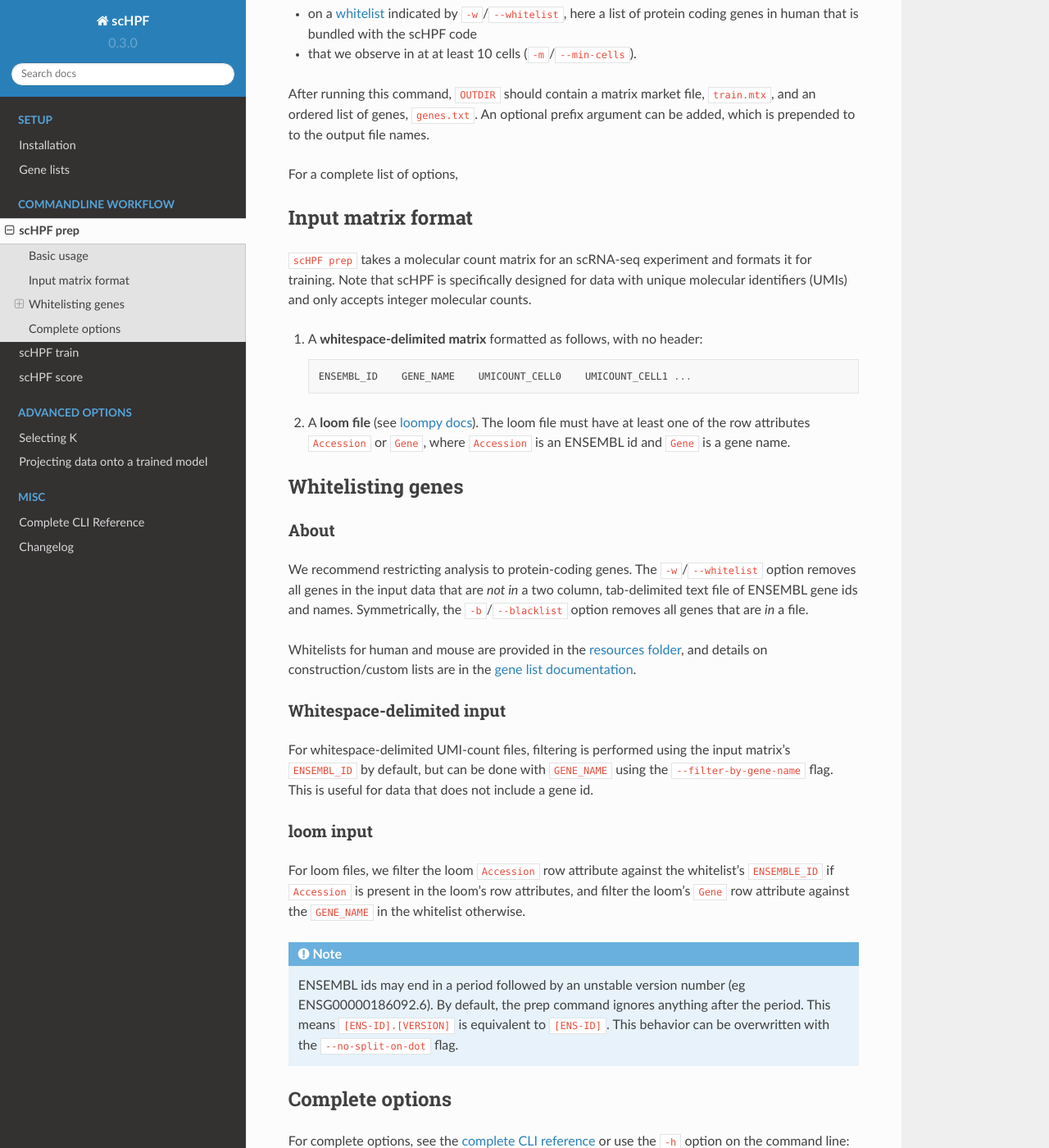
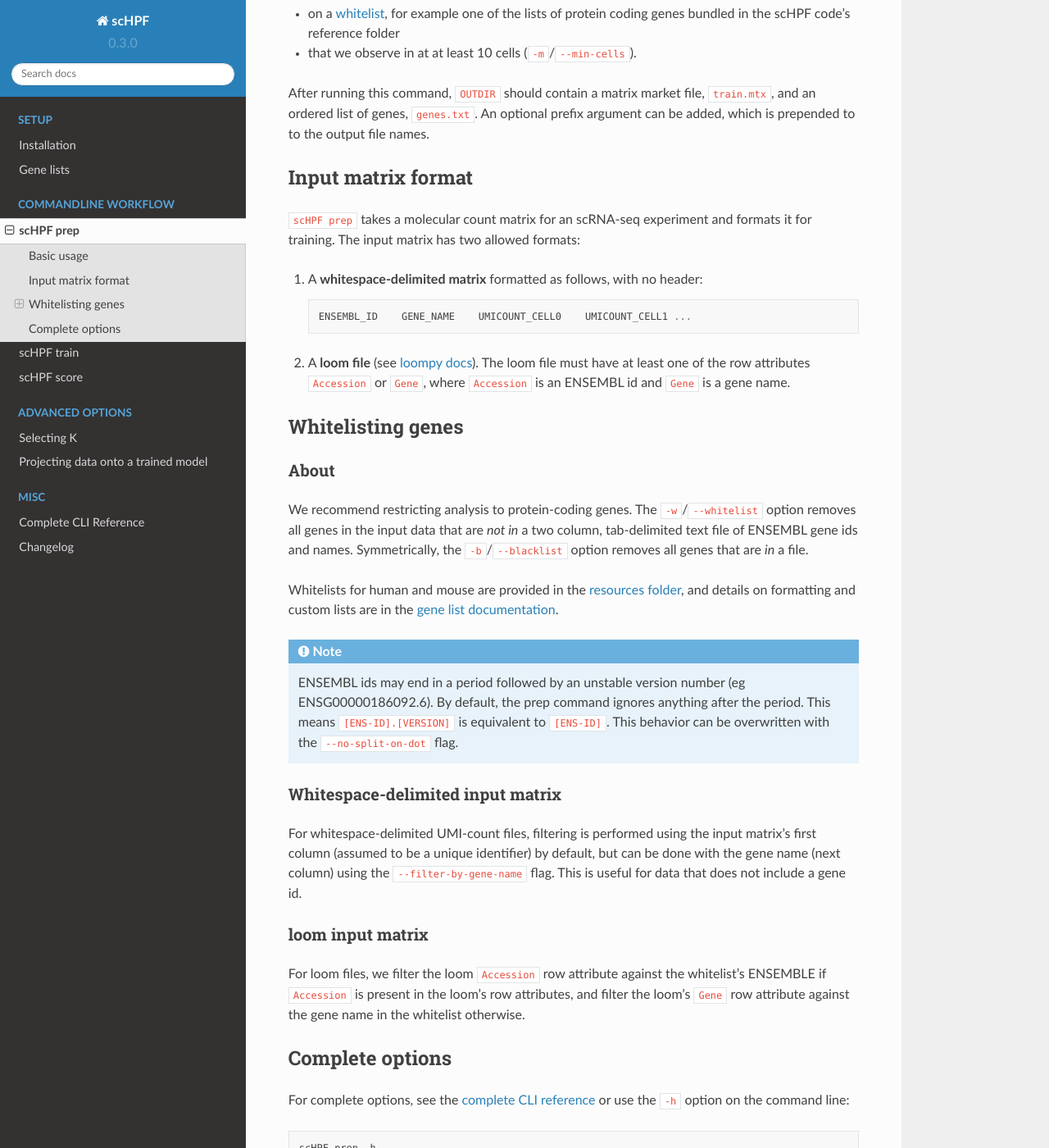
Before and after one commit to simslab/scHPF, a Sphinx documentation site: the page built from docs/prep-cli.rst, in a window 1280 px wide and 1400 px high, scrolled down 398 px. Shown: the whole window at 82% size. Built offline with Sphinx 7.4.7 and the Read the Docs theme 2.0.0, drawn with Linux system fonts in a browser that asks for light colours; some of the changed text lies outside the part shown.

Commit message:
more proofing

```diff
--- a/docs/conf.py
+++ b/docs/conf.py
@@ -34,7 +34,7 @@ release = version
 # ones.
 extensions = [
     'sphinx.ext.autodoc',
-    #'sphinx.ext.intersphinx',
+    'sphinx.ext.intersphinx',
     'sphinxarg.ext',
     # 'sphinx.ext.doctest',
     # 'sphinx.ext.coverage',
--- a/docs/genelists.rst
+++ b/docs/genelists.rst
@@ -80,4 +80,4 @@ main annotation (in this case ``gencode.v29.annotation.gtf``) were generated as
 
 .. note::
     For older GENCODE versions, you  may need to  adjust the field indices in
-    the third line of code (for example changing all  instnaces of $14 to $16).
+    the third line of code (for example changing all instances of $14 to $16).
--- a/docs/prep-cli.rst
+++ b/docs/prep-cli.rst
@@ -14,32 +14,28 @@ To preprocess genome-wide UMI counts for a typical run, use the command:
 
 .. code:: bash
 
-    scHPF prep -i UMICOUNT_MATRIX -o OUTDIR -m 10 -w ~/scHPF/resources/gencode.v31.annotation.gene_l1l2.pc_TRC_IGC.stripped.txt
+    scHPF prep -i UMICOUNT_MATRIX -o OUTDIR -m 10 -w WHITELIST
 
 As written, the command prepares a
 :ref:`matrix of molecular counts <matrix-format>` for training and only includes
 genes that are:
 
-- on a :ref:`whitelist<whitelist>` indicated by ``-w``/``--whitelist``, here a
-  list of protein coding genes in human that is bundled with the scHPF code
+- on a :ref:`whitelist<whitelist>`, for example one of the lists of protein
+  coding genes bundled in the scHPF code's reference folder
 
 - that we observe in at at least 10 cells (``-m``/``--min-cells``).
 
 After running this command, ``OUTDIR`` should contain a matrix market file,
-``train.mtx``, and an ordered list of genes, ``genes.txt``. An optional prefix
+``train.mtx``, and an ordered list of genes, ``genes.txt``.  An optional prefix
 argument can be added, which is prepended to to the output file names.
 
-
-For a complete list of options,
 
 .. _matrix-format:
 
 Input matrix format
 ===================
 ``scHPF prep`` takes a molecular count matrix for an scRNA-seq experiment
-and formats it for training.  Note that scHPF is specifically designed for data
-with unique molecular identifiers (UMIs) and only accepts integer molecular
-counts.
+and formats it for training. The input matrix has two allowed formats:
 
 1. A **whitespace-delimited matrix** formatted as follows, with no header::
 
@@ -63,24 +59,8 @@ Symmetrically, the ``-b``/``--blacklist`` option removes all genes that are *in*
 a file.
 
 Whitelists for human and mouse are provided in the `resources folder`_, and
-details on construction/custom lists are in the
+details on formatting  and custom lists are in the
 :ref:`gene list documentation <genelists>`.
-
-Whitespace-delimited input
---------------------------
-For whitespace-delimited UMI-count files, filtering is performed using the input
-matrix's ``ENSEMBL_ID`` by default, but can be done with ``GENE_NAME`` using the
-``--filter-by-gene-name`` flag. This is useful for data that does not include a
-gene id.
-
-
-loom input
-----------
-For loom files, we filter the loom ``Accession`` row attribute against the
-whitelist's ``ENSEMBLE_ID`` if ``Accession`` is present in the loom's row
-attributes, and filter the loom's ``Gene`` row attribute against the
-``GENE_NAME`` in the whitelist otherwise.
-
 
 .. note::
     ENSEMBL ids may end in a period followed by an unstable version
@@ -88,6 +68,21 @@ attributes, and filter the loom's ``Gene`` row attribute against the
     after the period. This means ``[ENS-ID].[VERSION]`` is equivalent to
     ``[ENS-ID]``. This behavior can be overwritten with the
     ``--no-split-on-dot`` flag.
+
+Whitespace-delimited input matrix
+---------------------------------
+For whitespace-delimited UMI-count files, filtering is performed using the input
+matrix's first column (assumed to be a unique identifier) by default, but can be
+done with the gene name (next column) using the ``--filter-by-gene-name`` flag.
+This is useful for data that does not include a gene id.
+
+
+loom input matrix
+-----------------
+For loom files, we filter the loom ``Accession`` row attribute against the
+whitelist's ENSEMBLE if ``Accession`` is present in the loom's row attributes,
+and filter the loom's ``Gene`` row attribute against the gene name in the
+whitelist otherwise.
 
 
 .. _prep-options:
--- a/docs/score-cli.rst
+++ b/docs/score-cli.rst
@@ -35,8 +35,8 @@ If ``OUTDIR`` is omitted, the command will make a new subdirectory of the
 directory containing the model.  The new subdirectory will have the same name as
 the model file, but without the joblib extension.
 
-The command also outputs files which make be use for some methods of
-:ref:`selecting the number of factors<select_k>`.
+The command also outputs files which can be used to
+:ref:`select the number of factors<select-k>` using trained models.
 
 Complete options
 ================
--- a/docs/train-cli.rst
+++ b/docs/train-cli.rst
@@ -8,7 +8,7 @@ scHPF train
 
 Basic usage
 ===========
-To train an scHPF using data output from the |scHPF prep command|_:
+To train an scHPF model (using data prepared by the |scHPF prep command|_):
 
 .. |scHPF prep command| replace:: ``scHPF prep`` command
 .. _scHPF prep command: prep-cli.html
```
